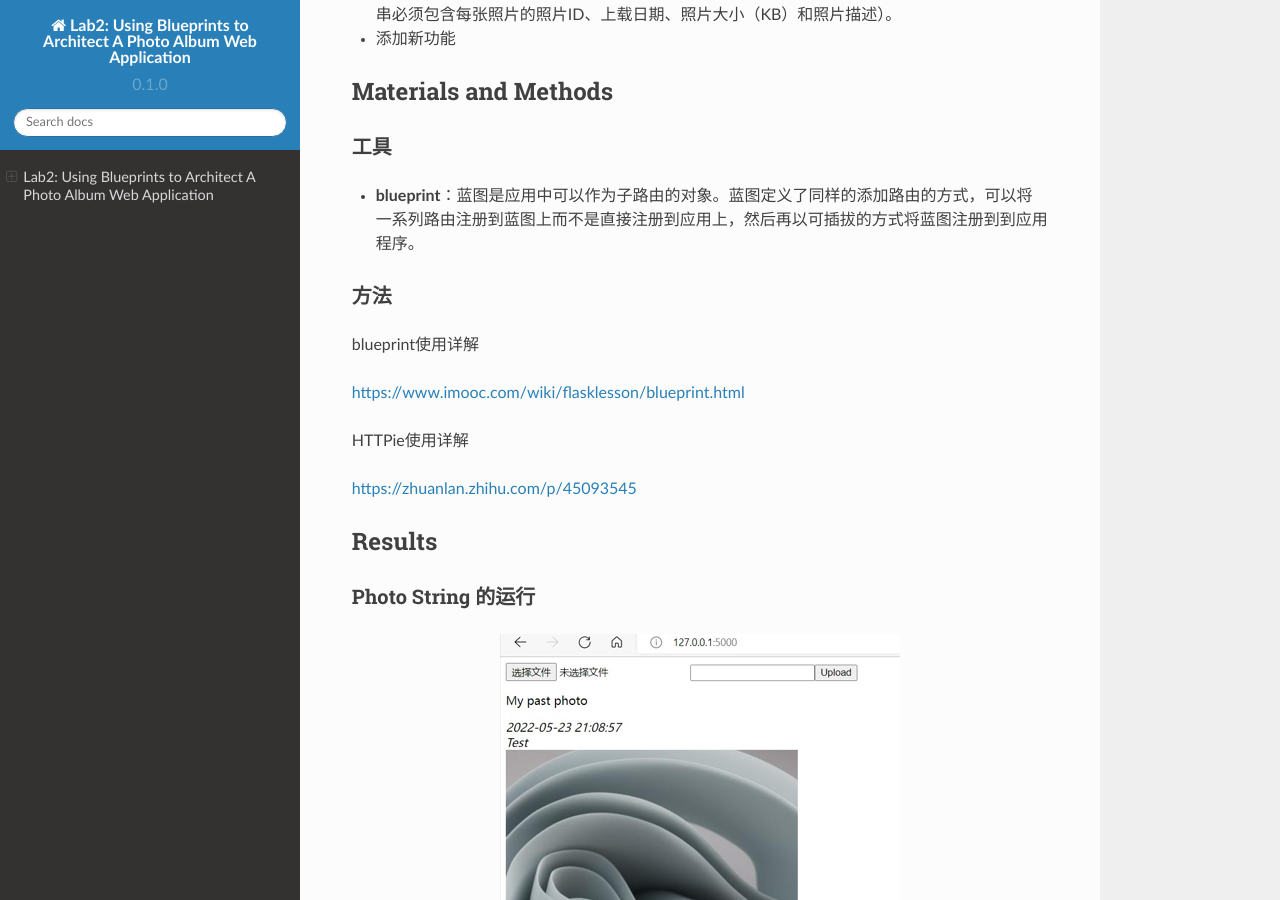
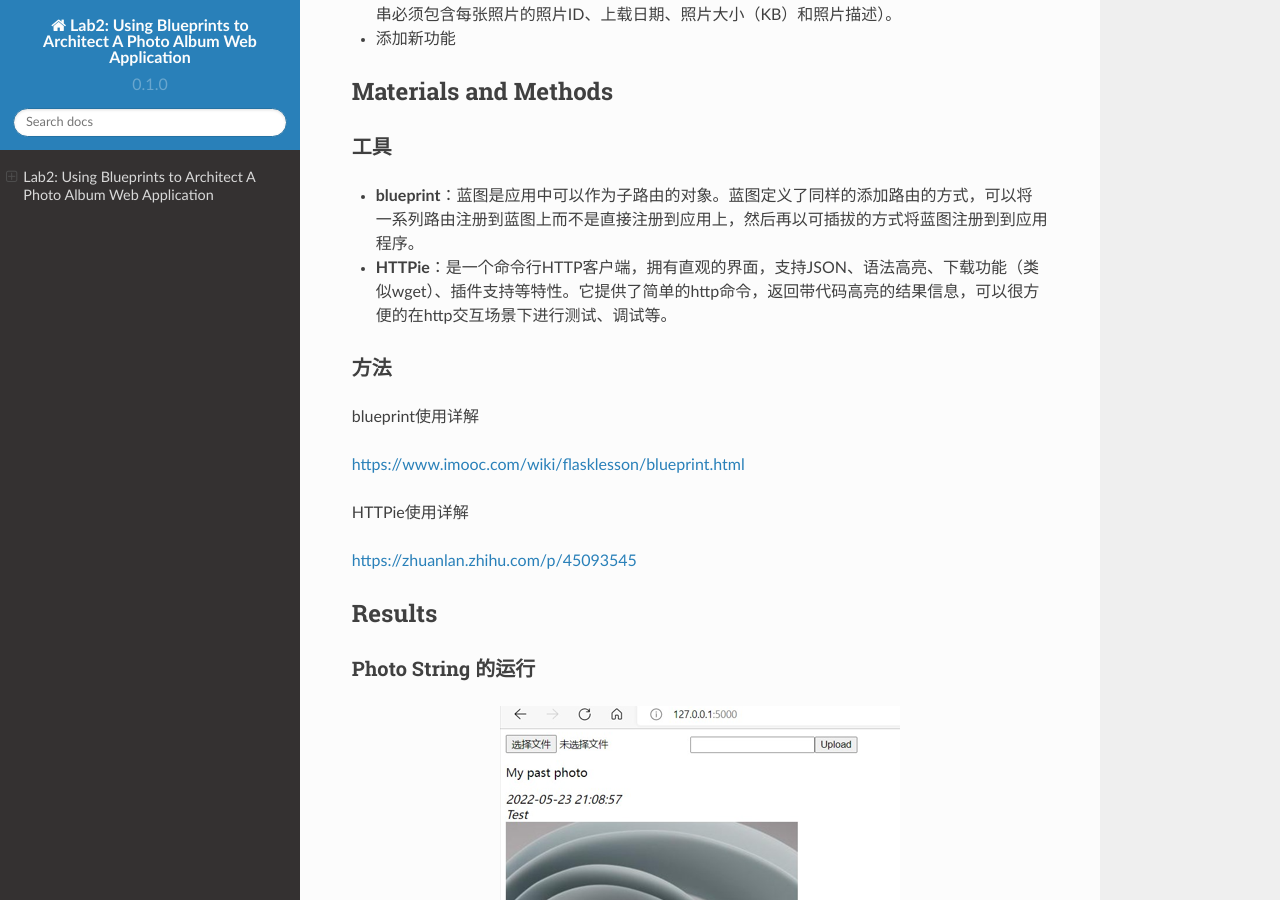
Before and after one commit to AmberLYX/Lab2.1.0, a Sphinx documentation site: the page built from docs/source/index.rst, in a window 1280 px wide and 900 px high, scrolled down 634 px. Built offline with Sphinx 7.4.7 and the Read the Docs theme 2.0.0, drawn with Linux system fonts in a browser that asks for light colours.

Commit message:
Update index.rst

```diff
--- a/docs/source/index.rst
+++ b/docs/source/index.rst
@@ -38,6 +38,8 @@ Materials and Methods
 ~~~~~~~~~~~~~~~~~~~~~~~~~~~~~~~~
 
 - **blueprint**：蓝图是应用中可以作为子路由的对象。蓝图定义了同样的添加路由的方式，可以将一系列路由注册到蓝图上而不是直接注册到应用上，然后再以可插拔的方式将蓝图注册到到应用程序。
+
+- **HTTPie**：是一个命令行HTTP客户端，拥有直观的界面，支持JSON、语法高亮、下载功能（类似wget）、插件支持等特性。它提供了简单的http命令，返回带代码高亮的结果信息，可以很方便的在http交互场景下进行测试、调试等。
 
 
 方法
```
